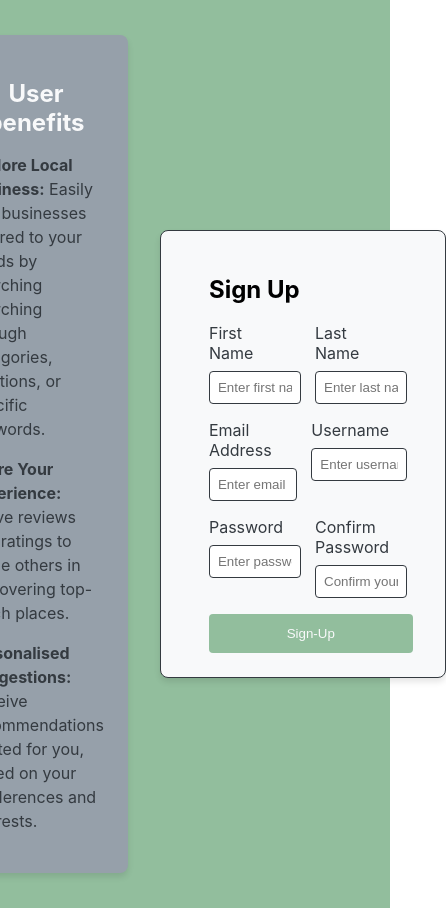
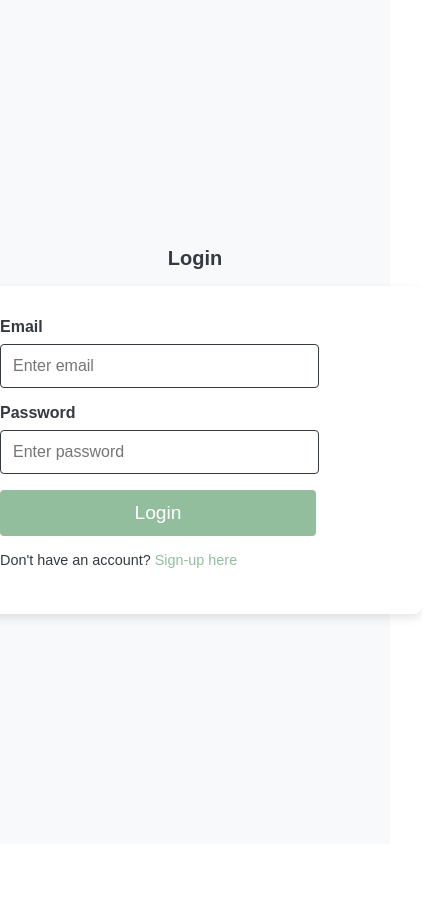
Before and after one commit to juzgit/Business-Discovery, a React (Create React App) app in the folder business-discovery/: page / in a window 390 px wide. Shown: the whole page, 446 px wide, since content can reach past the window. After the commit the page ends 844 px from the top, so only its background shows below. Built offline with nearby package versions, Linux system fonts and the light colour scheme.

Commit message:
user-login-page updated and styled. User-reg.scss added responsiveness.

```diff
--- a/business-discovery/src/App.js
+++ b/business-discovery/src/App.js
@@ -1,14 +1,15 @@
 import React from "react";
 import { BrowserRouter as Router, Route, Routes } from "react-router-dom";
 //import Homepage from "./pages/HomePage";
-import UserRegister from "./pages/user-reg-page";
+//import UserRegister from "./pages/user-reg-page";
+import UserLogin from "./pages/user-login-page";
 
 function App() {
   return (
     <div className="App">
         <Router>
             <Routes>
-            <Route path="/" element={<UserRegister />} />
+            <Route path="/" element={<UserLogin />} />
             </Routes>
         </Router>
     </div>
--- a/business-discovery/src/pages/user-login-page.js
+++ b/business-discovery/src/pages/user-login-page.js
@@ -1,6 +1,7 @@
 import React, { useState } from "react";
+import '../pagesStyling/user-login-page.scss';
 
-const Login = () => {
+const UserLogin = () => {
     const [formData, setFormData] = useState({
         email:'',
         password:''
@@ -21,36 +22,43 @@ const Login = () => {
 
 
     return(
-        <div>
-            <h2>Login</h2>
+        <div className="user-login-page">
+            <h2 className="user-login-heading">Login</h2>
 
-            <form onSubmit={submitLogin}>
-                <div>
-                    <label>Email</label>
+            <form onSubmit={submitLogin} className="user-login">
+                <div className="form-group">
+                    <label className="label-group">Email</label>
                     <input
                     type="text"
                     name="emailAddress"
                     value={formData.email}
                     onChange={handleLogin}
+                    placeholder="Enter email"
+                    className="form-input"
+                    required
                     />
                 </div>
 
-                <div>
-                    <label>Password</label>
+                <div className="form-group">
+                    <label className="label-group">Password</label>
                     <input
                     type="password"
                     name="password"
                     value={formData.password}
                     onChange={handleLogin}
+                    placeholder="Enter password"
+                    className="form-input"
+                    required
                     />
                 </div>
+
+                <button type="submit" className="submit-button">Login</button>
+
+                <p>Don't have an account? <a href="#home">Sign-up here</a></p>
             </form>
 
-            <button type="submit">Login</button>
-
-            <p>Don't have an account? Sign-up here</p>
         </div>
     );
 };
 
-export default Login
+export default UserLogin;
--- /dev/null
+++ b/business-discovery/src/pagesStyling/user-login-page.scss
@@ -0,0 +1,121 @@
+$primaryColor1: #92be9d;
+$neutralColor1: #F8F9FA;
+$neutralColor2: #343A40;
+
+.user-login-page{
+    display: flex;
+    flex-direction: column;
+    align-items: center;
+    justify-content: center;
+    min-height: 100vh;
+    background-color: $neutralColor1;
+    font-family: 'Arial', sans-serif;
+    color: $neutralColor2;
+
+    .user-login-heading{
+        margin-bottom: 1rem;
+        color: $neutralColor2;
+    }
+
+    .user-login{
+        background: white;
+        padding: 2rem;
+        border-radius: 8px;
+        box-shadow: 0 4px 10px rgba(0, 0, 0, 0.1);
+        width: 100%;
+        max-width: 400px;
+
+        .form-group{
+            margin-bottom: 1rem;
+
+            .label-group{
+                display: block;
+                margin-bottom: 0.5rem;
+                font-weight: bold;
+                color: $neutralColor2;
+            }
+
+            .form-input{
+                width: 75%;
+                padding: 0.75rem;
+                border: 1px solid $neutralColor2;
+                border-radius: 4px;
+                font-size: 1rem;
+                margin-right: 2rem;
+
+                &:focus{
+                    border-color: $primaryColor1;
+                    outline: none;
+                    box-shadow: 0 0 5px rgba(146, 190, 157, 0.5);
+                }
+            }
+        }
+
+        .submit-button{
+            display: block;
+            width: 81%;
+            padding: 0.75rem;
+            background-color: $primaryColor1;
+            color: white;
+            border: none;
+            border-radius: 4px;
+            font-size: 1.2rem;
+            cursor: pointer;
+            margin-top: 1rem;
+
+            &:hover{
+                background-color: darken($primaryColor1, 10%);
+            }
+        }
+    }
+
+    p{
+        margin-top: 1rem;
+
+        a{
+            color: $primaryColor1;
+            text-decoration: none;
+
+            &:hover{
+                text-decoration: underline;
+            }
+        }
+    }
+}
+
+@media (max-width: 768px){
+    .user-login{
+        padding: 1.5rem;
+    }
+
+    .user-login-heading{
+        font-size: 1.5rem;
+    }
+
+    .submit-button{
+        font-size: 0.9rem;
+    }
+}
+
+@media (max-width: 480px){
+    .user-login-heading{
+        font-size: 1.25rem;
+    }
+
+    .user-login{
+        padding: 1rem;
+    }
+
+    .form-group .form-input{
+        font-size: 0.9rem;
+    }
+
+    .submit-button{
+        padding: 0.6rem;
+        font-size: 0.85rem;
+    }
+
+    p{
+        font-size: 0.9rem;
+    }
+}
--- a/business-discovery/src/pagesStyling/user-reg-page.scss
+++ b/business-discovery/src/pagesStyling/user-reg-page.scss
@@ -91,4 +91,28 @@ $neutralColor2: #343A40;
             }
         }
     }
+
+    @media (max-width: 768px) {
+        flex-direction: column;
+        gap: 1rem;
+        padding: 1rem;
+
+        .register-info, .register-form{
+            max-width: 100%;
+        }
+
+        .register-form{
+            padding-left: 1.5rem;
+
+            .form-row{
+                flex-direction: column;
+                gap: 1rem;
+                margin-right: 0;
+            }
+
+            .submit-button{
+                width: 100%;
+            }
+        }
+    }
 }
```
